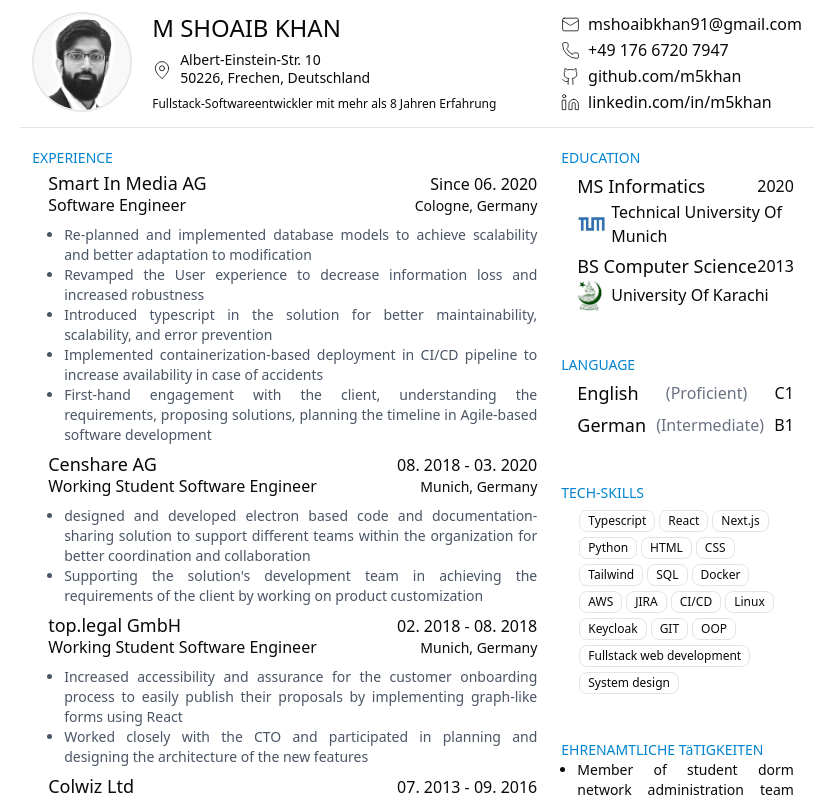
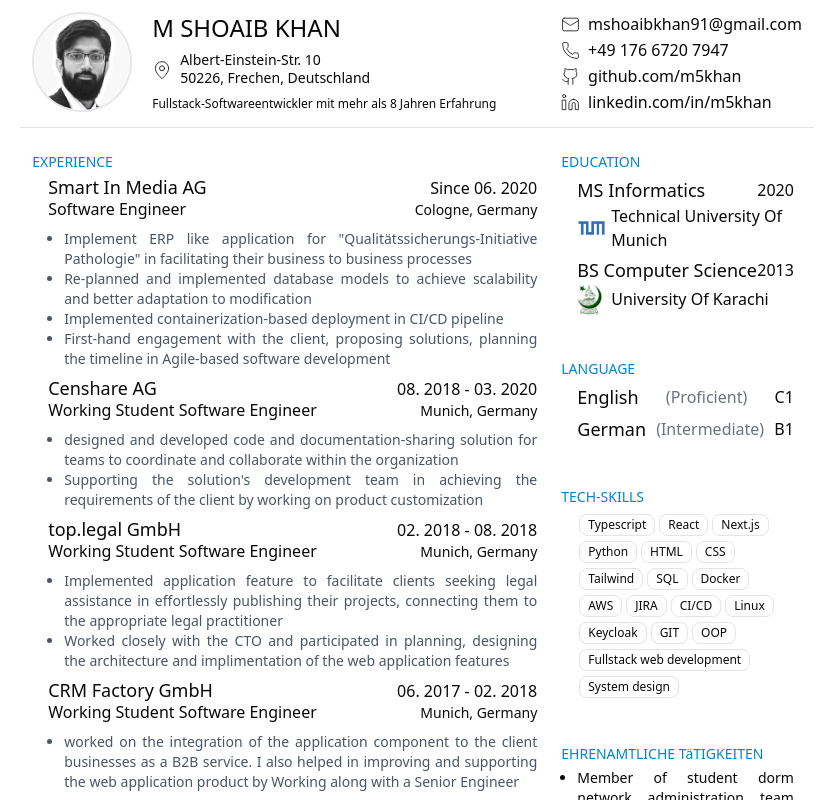
Before and after one commit to m5khan/blog, a Next.js app: page /cv in a window 1280 px wide. Shown: the top 800 px of the page, without its empty margins (223-1055 px from the left). Built offline with nearby package versions, Linux system fonts and the light colour scheme.

Commit message:
add more experience

```diff
--- a/app/cv/page.tsx
+++ b/app/cv/page.tsx
@@ -44,7 +44,7 @@
       <main className="w-[210mm] h-[297mm] bg-white">
         <div className="grid grid-cols-[2fr_1fr] h-full">
           <article className="bg-white">
-            <header className="h-32 mb-2 bg-white p-3 border-b">
+            <header className="h-32 mb-3 bg-white p-3 border-b">
               <div className="flex gap-5 items-center">
                 <div>
                   <Image
@@ -97,11 +97,10 @@
                   date="Since 06. 2020"
                   location="Cologne, Germany"
                   description={[
+                    'Implement ERP like application for "Qualitätssicherungs-Initiative Pathologie" in facilitating their business to business processes',
                     "Re-planned and implemented database models to achieve scalability and better adaptation to modification",
-                    "Revamped the User experience to decrease information loss and increased robustness",
-                    "Introduced typescript in the solution for better maintainability, scalability, and error prevention",
-                    "Implemented containerization-based deployment in CI/CD pipeline to increase availability in case of accidents",
-                    "First-hand engagement with the client, understanding the requirements, proposing solutions, planning the timeline in Agile-based software development",
+                    "Implemented containerization-based deployment in CI/CD pipeline",
+                    "First-hand engagement with the client, proposing solutions, planning the timeline in Agile-based software development",
                   ]}
                 />
                 <ExperienceSection
@@ -110,7 +109,7 @@
                   date="08. 2018 - 03. 2020"
                   location="Munich, Germany"
                   description={[
-                    "designed and developed electron based code and documentation-sharing solution to support different teams within the organization for better coordination and collaboration",
+                    "designed and developed code and documentation-sharing solution for teams to coordinate and collaborate within the organization",
                     "Supporting the solution's development team in achieving the requirements of the client by working on product customization",
                   ]}
                 />
@@ -120,8 +119,17 @@
                   date="02. 2018 - 08. 2018"
                   location="Munich, Germany"
                   description={[
-                    "Increased accessibility and assurance for the customer onboarding process to easily publish their proposals by implementing graph-like forms using React",
-                    "Worked closely with the CTO and participated in planning and designing the architecture of the new features",
+                    "Implemented application feature to facilitate clients seeking legal assistance in effortlessly publishing their projects, connecting them to the appropriate legal practitioner",
+                    "Worked closely with the CTO and participated in planning, designing the architecture and implimentation of the web application features",
+                  ]}
+                />
+                <ExperienceSection
+                  company="CRM Factory GmbH"
+                  title="Working Student Software Engineer"
+                  date="06. 2017 - 02. 2018"
+                  location="Munich, Germany"
+                  description={[
+                    "worked on the integration of the application component to the client businesses as a B2B service. I also helped in improving and supporting the web application product by Working along with a Senior Engineer",
                   ]}
                 />
                 <ExperienceSection
@@ -141,7 +149,7 @@
             </section>
           </article>
           <aside className="bg-white">
-            <header className="h-32 mb-2 p-3 bg-white border-b">
+            <header className="h-32 mb-3 p-3 bg-white border-b">
               <div className="grid grid-cols-[1fr_7fr] grid-rows-4 gap-0.5 items-center">
                 <div>
                   <MailIcon size={19} strokeWidth={1} />
@@ -245,7 +253,7 @@
                     <LanguagesIcon className="text-sky-700" strokeWidth={1.5} />
                   }
                 />
-                <div className="">
+                <div className="mt-1">
                   <ul className="text-sm list-disc ps-4 text-justify">
                     <li>
                       Member of student dorm network administration team
```
